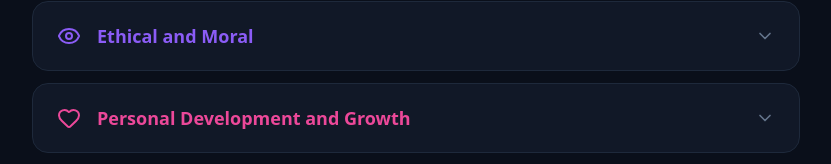
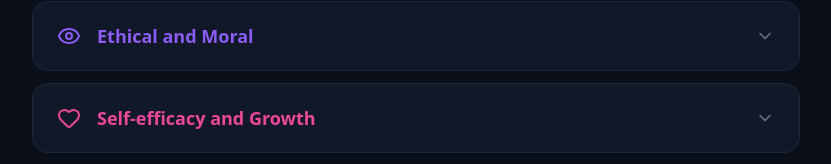
Before and after one commit to arthulian/resilience, a React (Vite) app: page / in a window 1280 px wide. Shown: the part 503-667 px from the top of the page, without its empty margins (224-1055 px from the left). Built offline with nearby package versions, Linux system fonts and the light colour scheme.

Commit message:
Update App.jsx

```diff
--- a/src/App.jsx
+++ b/src/App.jsx
@@ -52,13 +52,13 @@ const principles = [
   },
   {
     id: 4,
-    title: 'Personal Development and Growth',
+    title: 'Self-efficacy and Growth',
     icon: Heart,
     color: '#ec4899',
     bgColor: 'bg-pink-500/10',
     borderColor: 'border-pink-500/30',
     items: [
-      { id: '4.1', text: 'Build on experiences; learn from errors.' },
+      { id: '4.1', text: 'Build upon experiences; learn from errors.' },
       { id: '4.2', text: 'Define values and align them with goals.' }
     ]
   },
```
